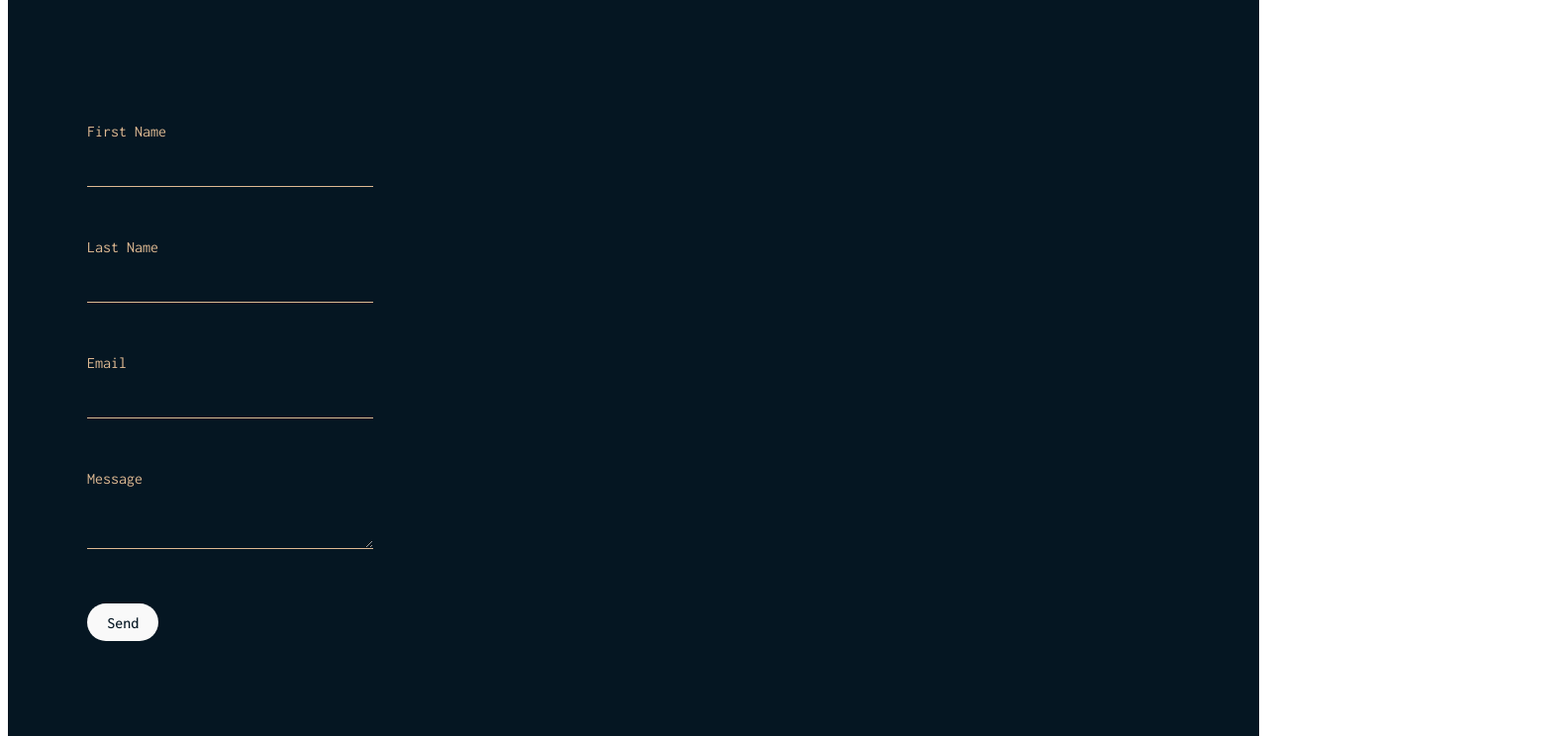
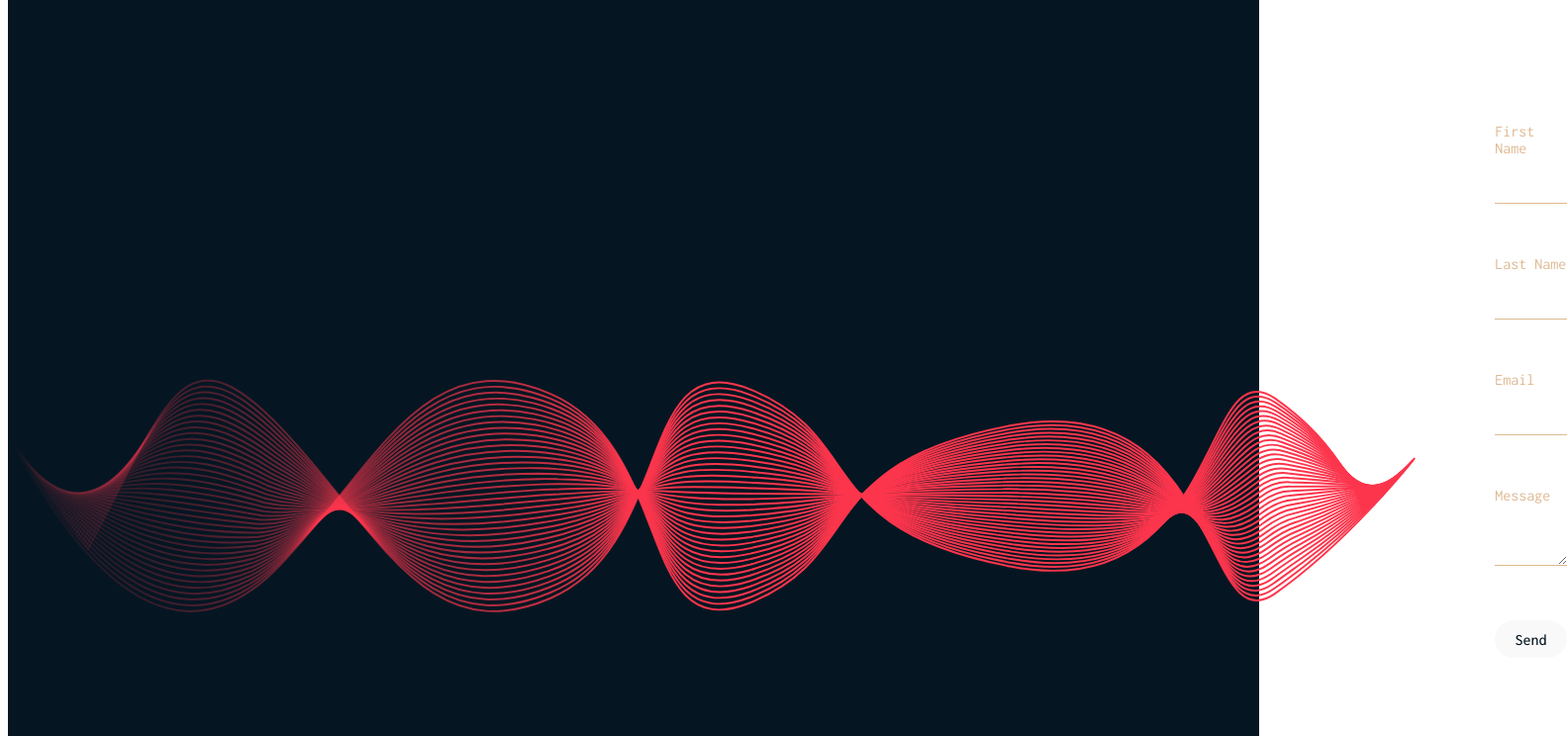
Before and after one commit to XML3/My_Web, a React (Vite) app in the folder My_Web/: page / in a window 1280 px wide. Shown: the part 2792-3536 px from the top of the page at 99% size, 1583 px wide, since content can reach past the window. Built offline with nearby package versions, Linux system fonts and the light colour scheme; no server answers.

Commit message:
added red wave svg as design

```diff
--- a/My_Web/src/components/Contact.jsx
+++ b/My_Web/src/components/Contact.jsx
@@ -1,6 +1,7 @@
 import React from "react";
 import { useState } from "react";
 import ContactCSS from "../components/Contact.module.css";
+import waves from "../img/one_wave_red.svg";
 
 export const ContactForm = () => {
   const [firstName, setFirstName] = useState("");
@@ -45,6 +46,7 @@ export const ContactForm = () => {
   return (
     <>
       <div className={ContactCSS.ContactForm}>
+        <img className={ContactCSS.Waves} src={waves} alt="Abstract waves" />
         <div className={ContactCSS.Form}>
           <form onSubmit={handleSubmit}>
             {/* First Name Section  */}
```
